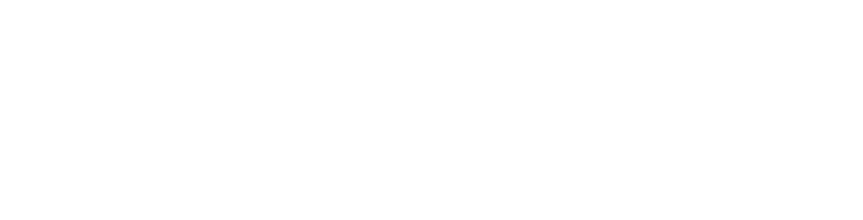
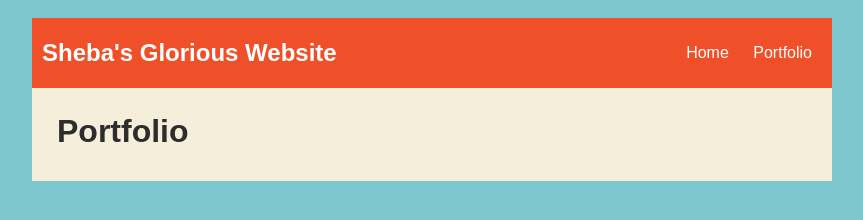
Before and after one commit to AlexPHebert2000/alex-hebert.github.io, a plain HTML site: page portfolio.html in a window 1280 px wide. Shown: the whole page, without its empty margins (208-1071 px from the left). Drawn offline with Linux system fonts and the light colour scheme.

Commit message:
completed first parts of first website and portfolio

```diff
--- a/portfolio.html
+++ b/portfolio.html
@@ -1,5 +1,103 @@
 <!DOCTYPE html>
 <html>
-<head></head>
-<body></body>
+<head>
+    <title>Alex's Amazing Website</title>
+    <style type="text/css">
+        body {
+            background: rgb(125, 198, 205);
+            color: rgb(45, 45, 45);
+            padding: 10px;
+            font-family: arial;
+        }
+        header {
+            font-size: 1.5em;
+            font-weight: bold;
+        }
+        h1 {
+            margin: 10px;
+        }
+        #all-contents {
+            max-width: 800px;
+            margin: auto;
+        }
+
+        /* navigation menu */
+        nav {
+            background: rgb(239, 80, 41);
+            margin: 0 auto;
+            display: flex;
+            padding: 10px;
+        }
+        nav header {
+            display: flex;
+            align-items: center;
+            color: rgb(255, 255, 255);
+            flex: 1;
+        }
+        nav ul {
+            list-style-image: none;
+        }
+        nav li {
+            display: inline-block;
+            padding: 0 10px;
+        }
+        nav a {
+            text-decoration: none;
+            color: #fff;
+        }
+
+        /* main container area beneath menu */
+        main {
+            background: rgb(245, 238, 219);
+            display: flex;
+        }
+        .content {
+            flex: 1;
+            padding: 15px;
+        }
+        /* portfolio styles */
+        #portfolio {
+                list-style-type: none;
+                padding-left: 0;
+            }
+
+            #portfolio li {
+                background: #fff;
+                padding: 10px;
+                border-radius: 10px;
+                margin-bottom: 10px;
+            }
+
+            #portfolio li:hover {
+                background: #eee;
+            }
+
+            #portfolio a {
+                text-decoration: none;
+                color: #454545;
+            }
+
+    </style>
+
+</head>
+<body>
+    <div id="all-contents">
+        <nav>
+            <header>Sheba's Glorious Website</header>
+            <ul>
+                <li><a href="index.html">Home</a>
+                </li>
+                <li><a href="portfolio.html">Portfolio</a>
+                </li>
+            </ul>
+        </nav>
+        <main>
+            <div class="content">
+                <h1>Portfolio</h1>
+                <ul id="portfolio">
+                </ul>
+            </div>
+        </main>
+    </div>
+</body>
 </html>
```
Also changed, not shown: index.html (+85 -2 lines).
